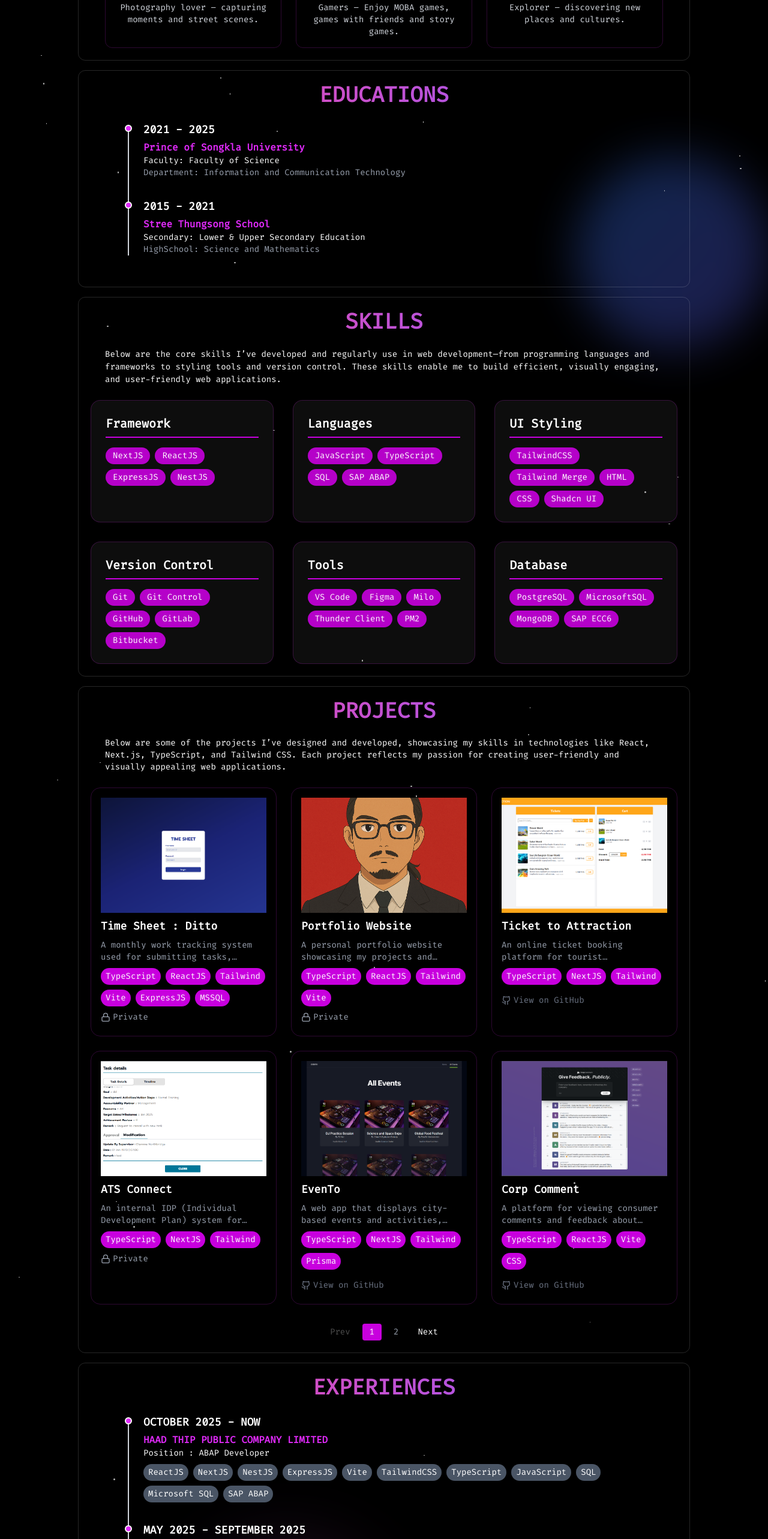
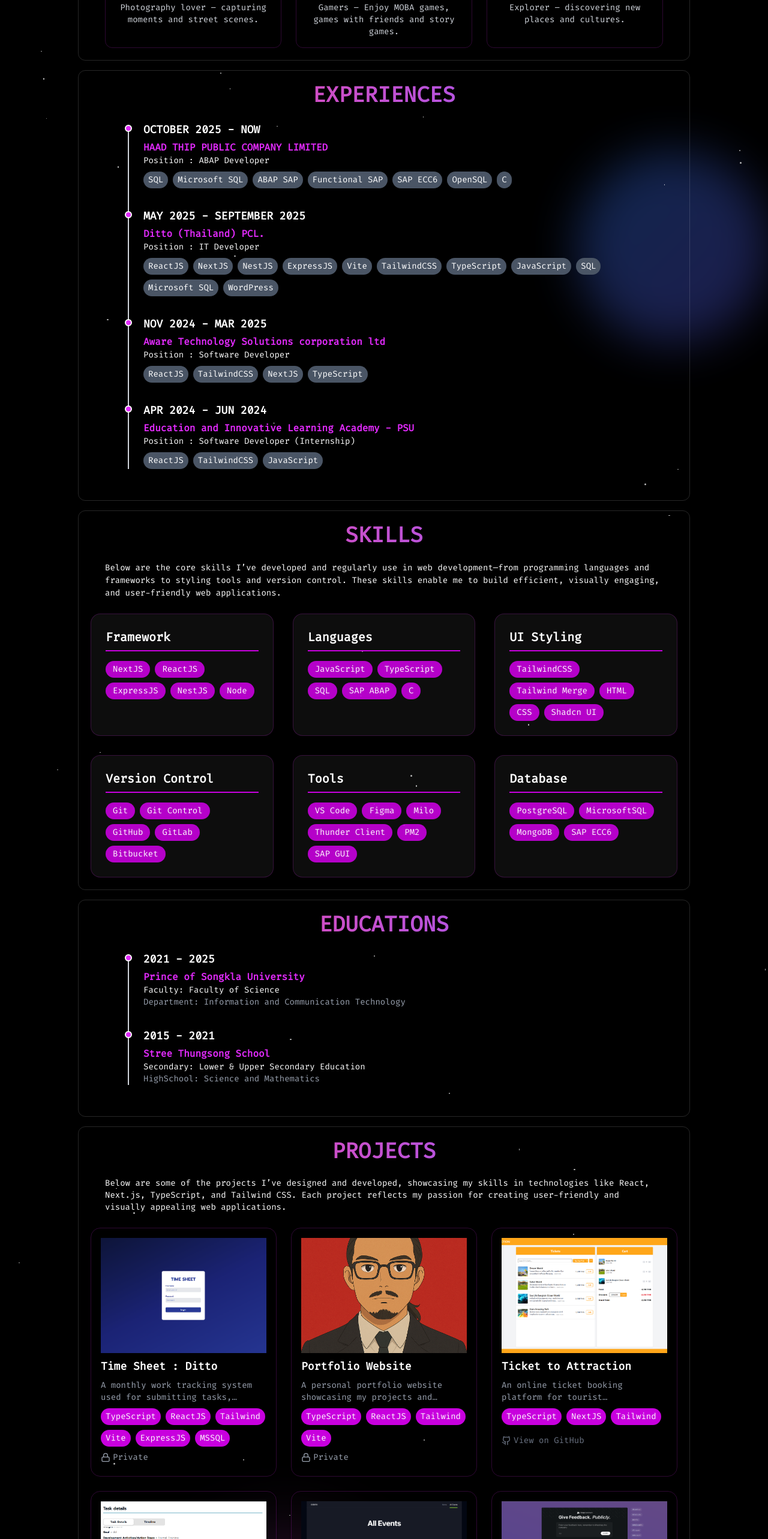
Before and after one commit to Bew60000/anw.website, a React (Vite) app: page / in a window 1280 px wide. Shown: the part 900-3466 px from the top of the page at 60% size. Built offline with nearby package versions, Linux system fonts and the light colour scheme.

Commit message:
Update time and NO. Present

```diff
--- a/src/layout/Content.tsx
+++ b/src/layout/Content.tsx
@@ -13,10 +13,10 @@ export default function Content() {
       <div className="mx-auto mb-4 flex w-full max-w-[1020px] flex-col gap-4">
         <Home />
         <AboutMe />
+        <Experiences />
+        <Skill />
         <Educations />
-        <Skill />
         <Project />
-        <Experiences />
         <Contact />
       </div>
       <ScrollBasedVelocityDemo />
--- a/src/libs/Resume.ts
+++ b/src/libs/Resume.ts
@@ -17,11 +17,11 @@ export const descriptions = [
 ];
 
 export const skills = {
-  framework: ["NextJS", " ReactJS", "ExpressJS", "NestJS"],
-  languages: ["JavaScript", "TypeScript", "SQL", "SAP ABAP"],
+  framework: ["NextJS", " ReactJS", "ExpressJS", "NestJS", "Node"],
+  languages: ["JavaScript", "TypeScript", "SQL", "SAP ABAP", "C"],
   UI_styling: ["TailwindCSS", "Tailwind Merge", "HTML", "CSS", "Shadcn UI"],
   version_control: ["Git", "Git Control", "GitHub", "GitLab", "Bitbucket"],
-  tools: ["VS Code", "Figma", "Milo", "Thunder Client", "PM2"],
+  tools: ["VS Code", "Figma", "Milo", "Thunder Client", "PM2", "SAP GUI"],
   database: ["PostgreSQL", "MicrosoftSQL", "MongoDB", "SAP ECC6"],
 };
 
@@ -32,17 +32,13 @@ export const experience = [
     company: "HAAD THIP PUBLIC COMPANY LIMITED",
     position: "ABAP Developer",
     skills: [
-      "ReactJS",
-      "NextJS",
-      "NestJS",
-      "ExpressJS",
-      "Vite",
-      "TailwindCSS",
-      "TypeScript",
-      "JavaScript",
       "SQL",
       "Microsoft SQL",
-      "SAP ABAP",
+      "ABAP SAP",
+      "Functional SAP",
+      "SAP ECC6",
+      "OpenSQL",
+      "C",
     ],
   },
   {
```
